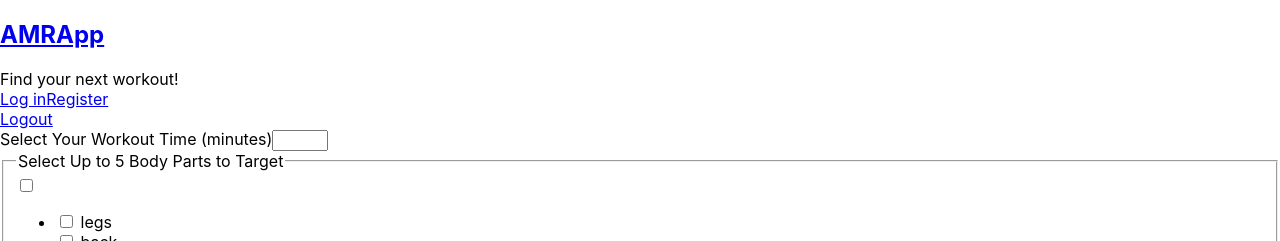
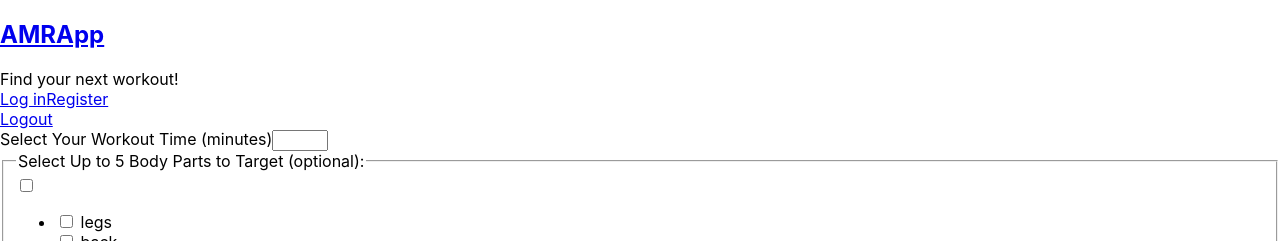
Before and after one commit to coggins87/colleen-capstone-client, a React (Create React App) app: page /search in a window 1280 px wide. Shown: the top 241 px of the page. Built offline with nearby package versions, Linux system fonts and the light colour scheme.

Commit message:
form submit function started

```diff
--- a/src/components/SearchForm/SearchForm.js
+++ b/src/components/SearchForm/SearchForm.js
@@ -38,7 +38,7 @@ class SearchForm extends React.Component {
       part.isChecked = event.target.checked
     })
     this.setState({
-      equipment: newParts
+      body_parts: newParts
     })
   }
 
@@ -52,6 +52,8 @@ class SearchForm extends React.Component {
       equipment: newEquipment
     })
   }
+
+
   handleSubmit = e => {
     e.preventDefault()
     let parts=[]
@@ -77,7 +79,7 @@ class SearchForm extends React.Component {
         <label htmlFor="time">Select Your Workout Time (minutes)</label>
         <input id="time" type='number' min='5' max='60' onChange={this.updateTime}></input>
         <fieldset>
-        <legend htmlFor="body_parts">Select Up to 5 Body Parts to Target</legend>
+        <legend htmlFor="body_parts">Select Up to 5 Body Parts to Target (optional):</legend>
         <input type="checkbox" />
         <ul>
         {
```
